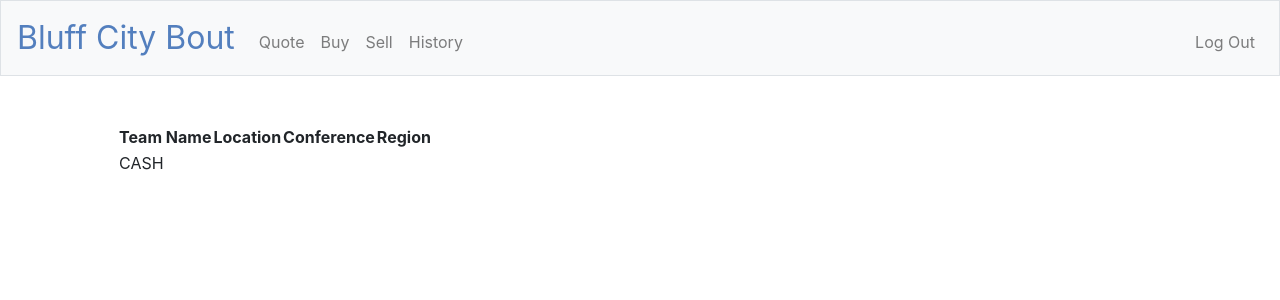
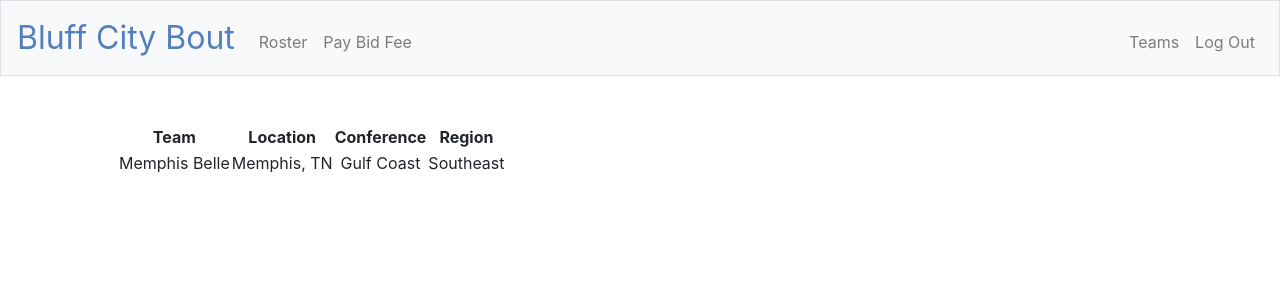
Before and after one commit to jtew396/CS50-2018-Final-Project, a Flask app: page /teams in a window 1280 px wide. Shown: the top 300 px of the page. Run offline with Flask 2, Linux system fonts and the light colour scheme; a user stored in the database is signed in; tables that the repository leaves empty hold one stand-in row (values such as "Sample post"); some libraries are stand-ins or nearby versions.

Commit message:
Updating the registration features

```diff
--- a/application.py
+++ b/application.py
@@ -44,6 +44,12 @@ def index():
 
 @app.route("/teams", methods=["GET"])
 def teams():
+
+    if request.method == "GET":
+
+        users = db.execute("SELECT team_name, team_city, team_state, conference, region FROM users")
+
+        return render_template("teams.html", users=users)
 
     return render_template("teams.html")
 
@@ -205,10 +211,10 @@ def logout():
     return redirect("/")
 
 
-@app.route("/quote", methods=["GET", "POST"])
+@app.route("/roster", methods=["GET", "POST"])
 @login_required
-def quote():
-    """Get stock quote."""
+def roster():
+    """Adjust the team roster."""
 
     # User reached route via POST (as by submitting a form via POST)
     if request.method == "POST":
@@ -278,8 +284,11 @@ def register():
             return apology("Passwords must match!", 400)
 
         # Store the username in the database
-        result = db.execute("INSERT INTO users (username, hash) VALUES(:username, :hash)",
-                            username=request.form.get("username"), hash=generate_password_hash(request.form.get("password")))
+        result = db.execute("INSERT INTO users (username, hash, team_name, team_city, team_state, conference, region) VALUES(:username, :hash, :team_name, :team_city, :team_state, :conference, :region)",
+                            username=request.form.get("username"), hash=generate_password_hash(request.form.get("password")),
+                            team_name=request.form.get("team_name"), team_city=request.form.get("team_city"),
+                            team_state=request.form.get("team_state"), conference=request.form.get("conference"),
+                            region=request.form.get("region"))
         if not result:
             return apology("Username currently in use", 400)
 
@@ -295,7 +304,12 @@ def register():
 
     # User reached route via GET (as by clicking a link or via redirect)
     else:
-        return render_template("register.html")
+
+        states = db.execute("SELECT * FROM states")
+        print(states)
+
+
+        return render_template("register.html", states=states)
 
 
 @app.route("/sell", methods=["GET", "POST"])
--- a/static/styles.css
+++ b/static/styles.css
@@ -37,7 +37,7 @@ main
     overflow-x: auto;
 
     /* center contents */
-    text-align: left;
+    text-align: center;
 }
 
 main img
--- a/templates/layout.html
+++ b/templates/layout.html
@@ -31,12 +31,11 @@
             <div class="collapse navbar-collapse" id="navbar">
                 {% if session.user_id %}
                     <ul class="navbar-nav mr-auto mt-2">
-                        <li class="nav-item"><a class="nav-link" href="/">Quote</a></li>
-                        <li class="nav-item"><a class="nav-link" href="/buy">Buy</a></li>
-                        <li class="nav-item"><a class="nav-link" href="/sell">Sell</a></li>
-                        <li class="nav-item"><a class="nav-link" href="/history">History</a></li>
+                        <li class="nav-item"><a class="nav-link" href="/">Roster</a></li>
+                        <li class="nav-item"><a class="nav-link" href="/buy">Pay Bid Fee</a></li>
                     </ul>
                     <ul class="navbar-nav ml-auto mt-2">
+                        <li class="nav-item"><a class="nav-link" href="/teams">Teams</a></li>
                         <li class="nav-item"><a class="nav-link" href="/logout">Log Out</a></li>
                     </ul>
                 {% else %}
--- a/templates/register.html
+++ b/templates/register.html
@@ -17,9 +17,9 @@
         </div>
         <div class="form-group">
             <select name="team_state">
-                { for state in states }
-                <option value="{{ states.state }}">{{ states.state }}</option>
-                { endfor }
+                {% for state in states %}
+                <option value="{{ state.state }}">{{ state.state }}</option>
+                {% endfor %}
             </select>
         </div>
         <div class="form-group">
--- a/templates/teams.html
+++ b/templates/teams.html
@@ -9,27 +9,21 @@
     <table>
         <thead>
             <tr>
-                <th>Team Name</th>
+                <th>Team</th>
                 <th>Location</th>
                 <th>Conference</th>
                 <th>Region</th>
             </tr>
         </thead>
         <tbody>
-            {% for stock in user_stocks %}
+            {% for user in users %}
             <tr>
-                <td>{{ stock.symbol }}</td>
-                <td>{{ city }}, {{ state}}</td>
-                <td>{{ stock.shares }}</td>
-                <td>{{ stock.price }}</td>
-                <td>{{ stock.value }}</td>
+                <td>{{ user.team_name }}</td>
+                <td>{{ user.team_city }}, {{ user.team_state}}</td>
+                <td>{{ user.conference }}</td>
+                <td>{{ user.region }}</td>
             </tr>
             {% endfor %}
-            <tr>
-                <td>CASH</td>
-                <td colspan="3"></td>
-                <td>{{ user_cash }}</td>
-            </tr>
         </tbody>
     </table>
 
```
Also changed, not shown: final_project.db.
